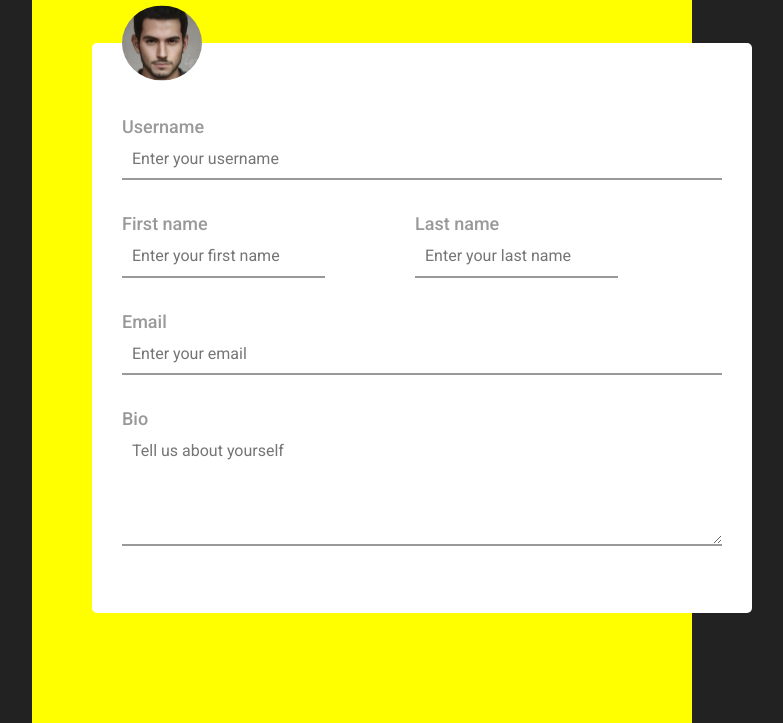
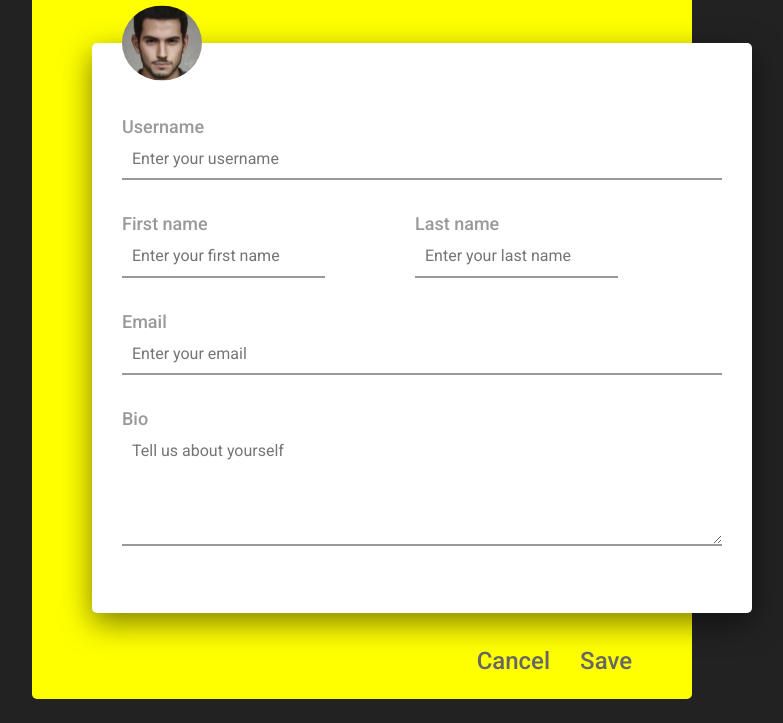
Before and after one commit to ulugbek1319/Account-settings, a plain HTML site: page index.html in a window 1280 px wide. Shown: the part 155-878 px from the top of the page, without its empty margins (278-1061 px from the left). After the commit the page ends 854 px from the top, so only its background shows below. Drawn offline with Linux system fonts and the light colour scheme.

Commit message:
Add site-footer

```diff
--- a/css/styles.css
+++ b/css/styles.css
@@ -66,6 +66,7 @@ img {
   padding-right: 30px;
   margin-left: auto;
   margin-right: auto;
+  border-radius: 5px;
   background-color: yellow;
 }
 
@@ -74,7 +75,7 @@ img {
 .main-content {
   position: relative;
   flex-grow: 1;
-  padding-bottom: 680px;
+  padding-bottom: 600px;
 }
 
 
@@ -121,6 +122,8 @@ img {
   width: 660px;
   border-radius: 5px;
   background-color: #fff;
+  box-shadow: 0 10px 30px rgba(0, 0, 0, 0.5);
+  flex-shrink: 1;
 }
 
 .user-info-form {
@@ -181,10 +184,42 @@ img {
 
 .user-info-item-input-bio {
   max-width: 600px;
+  max-height: 120px;
   min-width: 600px;
   min-height: 100px;
 }
 
+
+/* SITE-FOOTER */
+.site-footer {
+  padding-bottom: 20px;
+}
+
+.site-footer-content {
+  display: flex;
+  justify-content: flex-end;
+  align-items: center;
+}
+
+.site-footer-link {
+  margin: 0;
+  font-size: 24px;
+  font-weight: 500;
+  color: #666;
+  text-decoration: none;
+}
+
+.site-footer-link:not(:last-child) {
+  margin-right: 30px;
+}
+
+.site-footer-link:hover {
+  opacity: 0.8;
+}
+
+.site-footer-link:active {
+  opacity: 0.5;
+}
 
 
 @media
--- a/index.html
+++ b/index.html
@@ -70,9 +70,16 @@
         </div>
       </div>
     </main>
+
+    <footer class="site-footer">
+      <div class="container">
+        <div class="site-footer-content">
+          <a class="site-footer-link" href="#">Cancel</a>
+          <a class="site-footer-link" href="#">Save</a>
+        </div>
+      </div>
+    </footer>
   </div>
-
-
 
 
 
```
